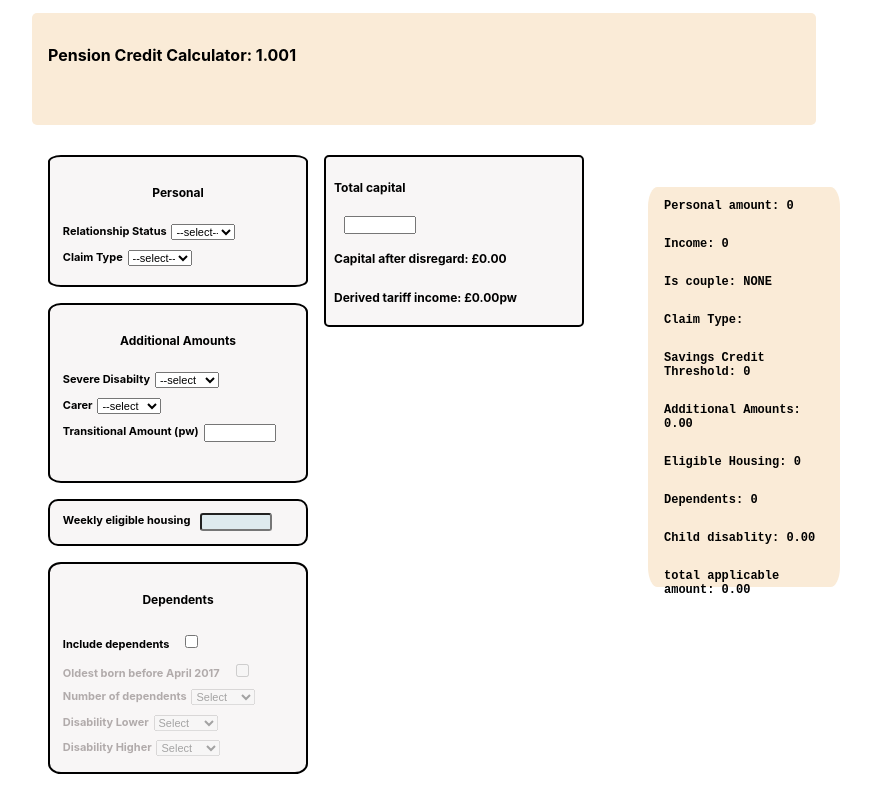
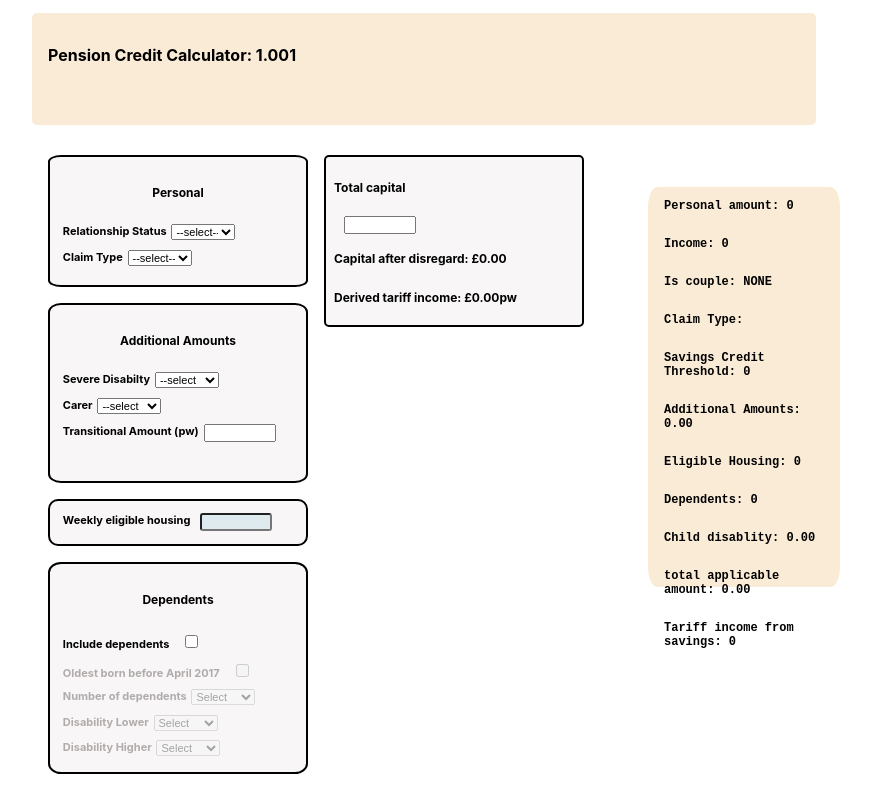
Before and after one commit to dnlstronge/pccalc, a React (Create React App) app: page / in a window 1280 px wide. Shown: the whole page, without its empty margins (160-1031 px from the left). Built offline with nearby package versions, Linux system fonts and the light colour scheme.

Commit message:
[x] - bug fix - [x] - state (tariff should siplay in browser)

```diff
--- a/src/Components/Capital/Capital.js
+++ b/src/Components/Capital/Capital.js
@@ -42,7 +42,7 @@ const Capital = ({ updateAction }) => {
 
     useEffect( () => {
         if(tariff > 0) {
-            updateAction( {type: "TARIFF", payload: tariff.toFixed(2) })
+           return updateAction( {type: "TARIFF", payload: tariff })
         }
     }, [tariff, updateAction])
 
--- a/src/Components/Main/Main.js
+++ b/src/Components/Main/Main.js
@@ -162,7 +162,7 @@ const Main = (props) => {
           <Children updateAction={dispatchReducer} />
         </section>
         <section>
-          <Capital />
+          <Capital updateAction={dispatchReducer} />
           <Award updateAction={dispatchReducer}
                  applicableamount = {applicable.TOTAL}
                  income={applicable.TARIFF + applicable.income }
@@ -196,6 +196,9 @@ const Main = (props) => {
           <p className={classes.state_p}>
             total applicable amount: {applicable.TOTAL}
           </p>
+          <p className={classes.state_p}>
+            Tariff income from savings: {applicable.TARIFF}
+          </p>
         </section>
       </div>
     </Fragment>
```
